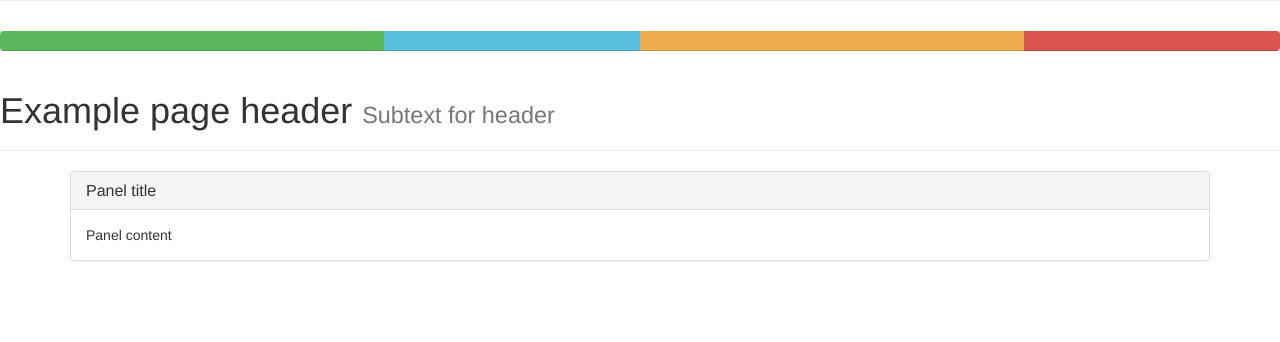
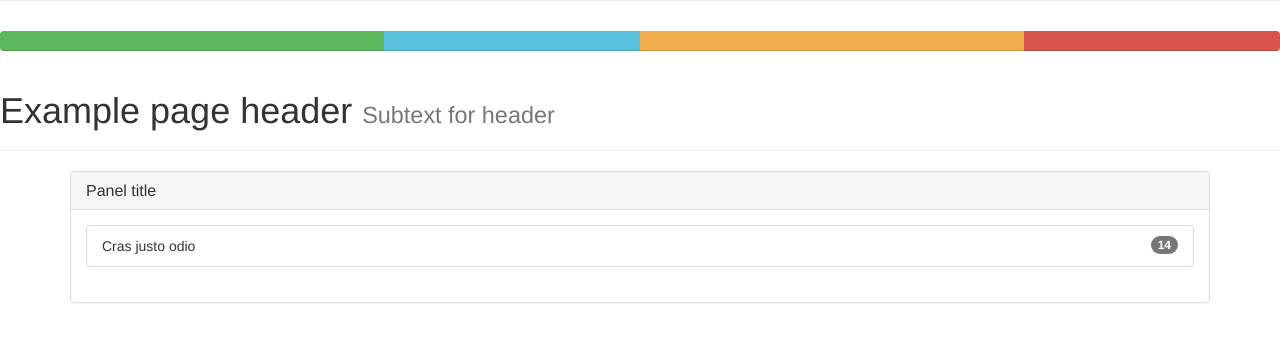
Before and after one commit to omnbmh/pi6x, a Django app: page /sysctl in a window 1280 px wide. Shown: the part 300-642 px from the top of the page. Run offline with Django 3.2, Linux system fonts and the light colour scheme; some libraries are stand-ins or nearby versions.

Commit message:
developing adjustment

```diff
--- a/templates/sysctl.html
+++ b/templates/sysctl.html
@@ -6,7 +6,12 @@
     <h3 class="panel-title">Panel title</h3>
   </div>
   <div class="panel-body">
-    Panel content
+    <ul class="list-group">
+      <li class="list-group-item">
+        <span class="badge">14</span>
+        Cras justo odio
+      </li>
+    </ul>
   </div>
 </div>
 {% endblock %}
```
